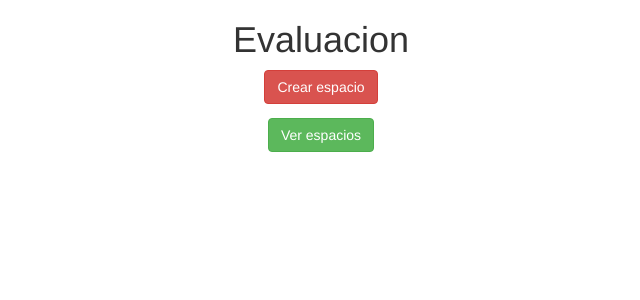
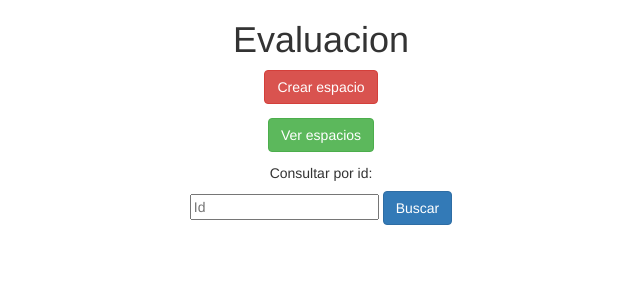
Before and after one commit to developerfab/evaluacion, a Django app: page / in a window 1280 px wide. Shown: the top 300 px of the page, without its empty margins (319-959 px from the left). Run offline with Django 3.2, Linux system fonts and the light colour scheme; some libraries are stand-ins or nearby versions.

Commit message:
se adiciona la busqueda de espacios por id

```diff
--- a/evaluacion/templates/index.html
+++ b/evaluacion/templates/index.html
@@ -9,5 +9,11 @@
 		<form method="GET" action="{% url 'evaluacion:consultaWorkSpace' %}">
 			<button class="btn btn-success">Ver espacios</button>
 		</form>
+		<form method="POST" action="{% url 'evaluacion:buscarId' %}">
+			{% csrf_token %}
+			<h5>Consultar por id:</h5>
+			<input name="identificador" placeholder="Id">
+			<button class="btn btn-primary" type="submit">Buscar</button>
+		</form>
 	</div>
 {% endblock %}
--- a/evaluacion/urls.py
+++ b/evaluacion/urls.py
@@ -7,6 +7,7 @@ urlpatterns = patterns('',
     url(r'^$', views.index, name="index"),
     url(r'^crearWorkSpace/$',views.createWorkSpace, name="crearWorkSpace"),
     url(r'^consultaWorkSpace/$', views.consultWorkSpace, name="consultaWorkSpace"),
+    url(r'^buscarId/$', views.searchWorkSpace, name="buscarId"),
     url(r'^verEspacio/(?P<identificador>\w{0,100})/$', views.seeWorkSpace, name="verEspacio"),
     url(r'^verEspacio/(?P<identificador>\w{0,100})/crearFigura/(?P<figura>\w{0,10})/$', views.createFigure, name="crearFigura"),
 )
--- a/evaluacion/views.py
+++ b/evaluacion/views.py
@@ -50,6 +50,10 @@ def seeWorkSpace(request, identificador):
     diccionario = {'title':espacio.nombre, 'espacio':espacio, 'lista_cuadrados':lista_cuadrados, 'lista_triangulos':lista_triangulos, 'lista_hexagonos':lista_hexagonos}
     return render(request, 'verEspacio.html', diccionario)
 
+def searchWorkSpace(request):
+    identificador = request.POST['identificador']
+    return seeWorkSpace(request, identificador)
+
 def createFigure(request, figure):
     """
     Metodo para la creacion de las figuras
```
